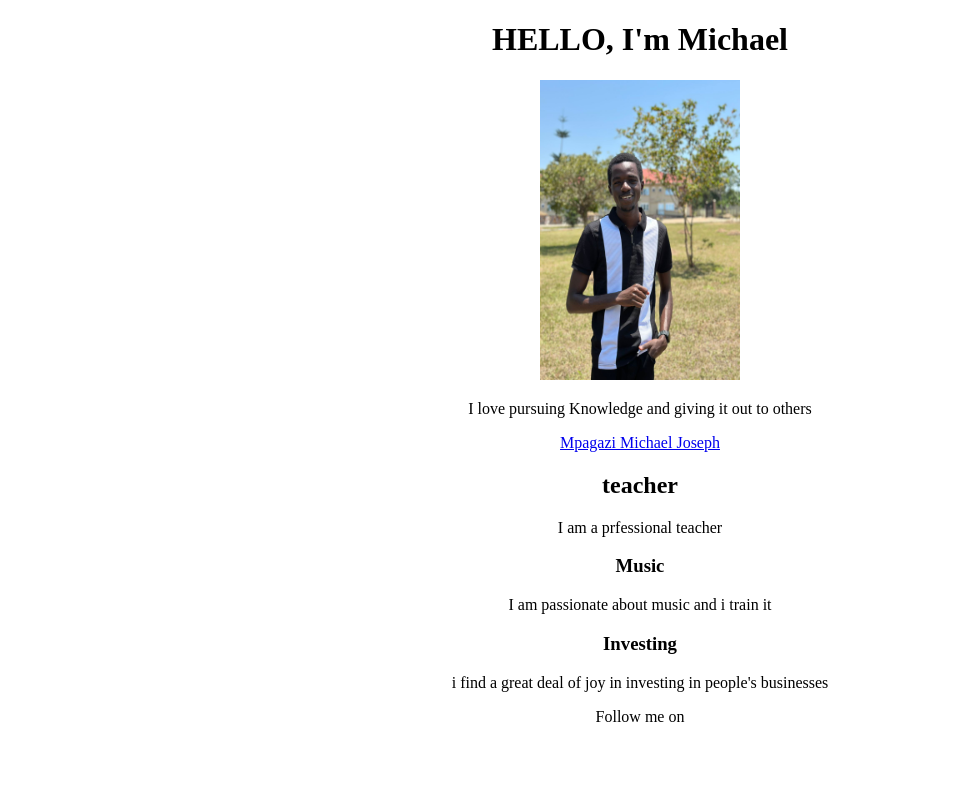
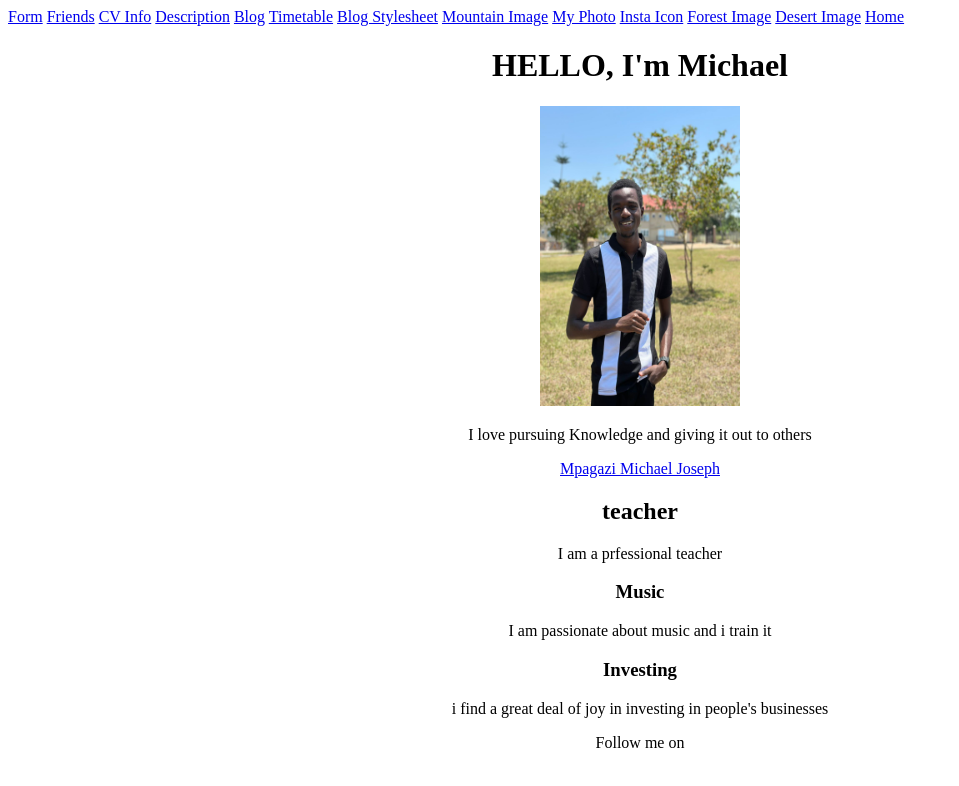
Before and after one commit to Michael6304/webdev2025, a plain HTML site: page CV.html in a window 1280 px wide. Shown: the whole page, without its empty margins (0-959 px from the left). Drawn offline with Linux system fonts and the light colour scheme.

Commit message:
Update CV.html

```diff
--- a/CV.html
+++ b/CV.html
@@ -6,6 +6,19 @@
     <title>CV</title>
     <link rel="icon" href="favicon-32.png" type="image/png">
     <link rel="shortcut icon" href="favicon-32.ico" type="image/x-icon">
+    <a href="form.html">Form</a>
+    <a href="friends.html">Friends</a>
+    <a href="cvinfo.html">CV Info</a>
+    <a href="description.html">Description</a>
+    <a href="blog.html">Blog</a>
+    <a href="timetable.html">Timetable</a>
+    <a href="blogstyle.css">Blog Stylesheet</a>
+    <a href="mountain.jpg">Mountain Image</a>
+    <a href="MYSELF.jpg">My Photo</a>
+    <a href="insta.png">Insta Icon</a>
+    <a href="forest.jpg">Forest Image</a>
+    <a href="desert.jpg">Desert Image</a>
+    <a href="index.html">Home</a>
 </head>
 <body>
     <center>
```
